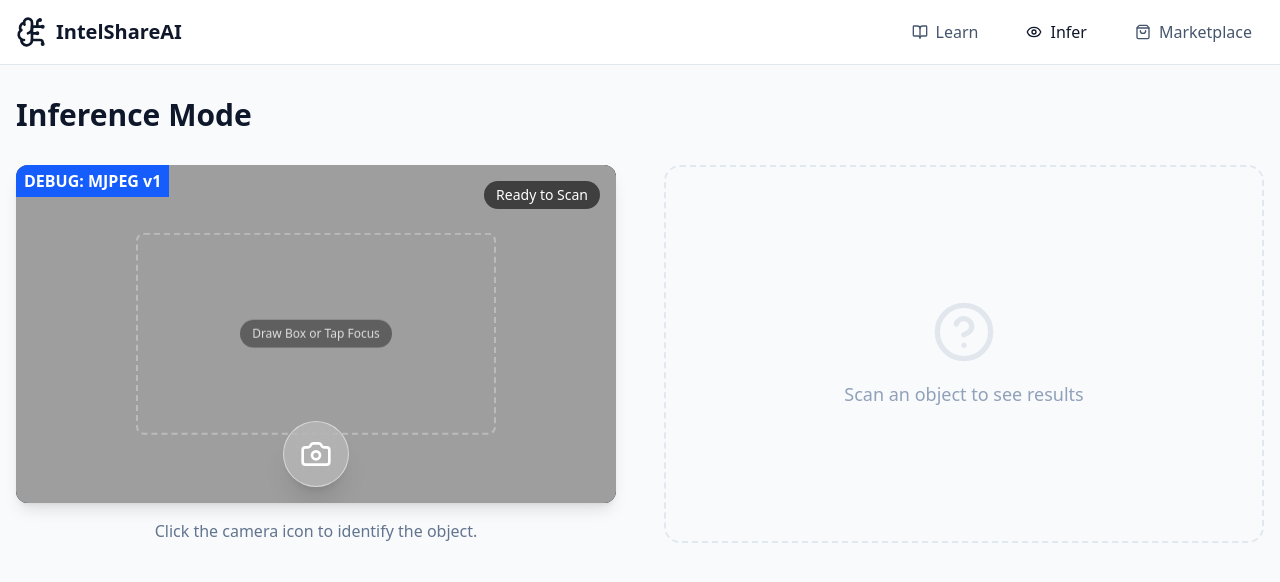
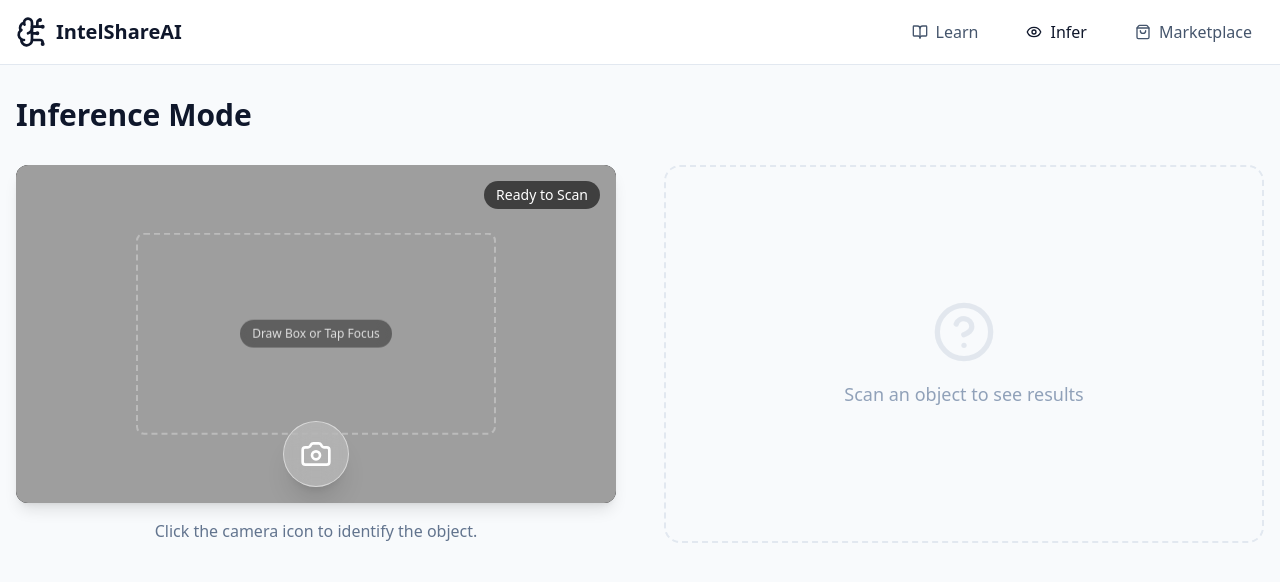
Before and after one commit to ANIRUD4/CoSenseAI, a React (Vite) app in the folder frontend_react/: page /infer in a window 1280 px wide. Shown: the top 582 px of the page. Built offline with nearby package versions, Linux system fonts and the light colour scheme; no server answers.

Commit message:
chore: remove debug tag from camera component

```diff
--- a/frontend_react/src/components/Camera.jsx
+++ b/frontend_react/src/components/Camera.jsx
@@ -123,10 +123,6 @@
                 onTouchMove={handleMove}
                 onTouchEnd={handleEnd}
             >
-                <div className="absolute top-0 left-0 bg-blue-600 text-white font-bold px-2 py-1 z-50">
-                    DEBUG: MJPEG v1
-                </div>
-
             <img
                 ref={imgRef}
                 crossOrigin="anonymous"
```
